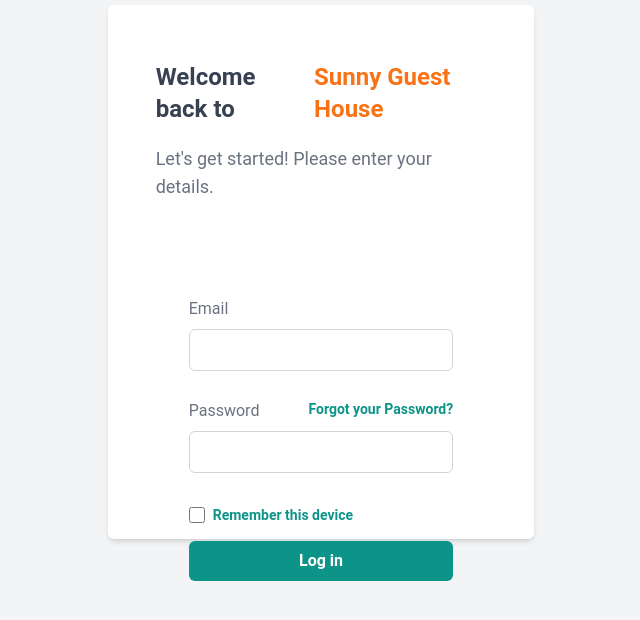
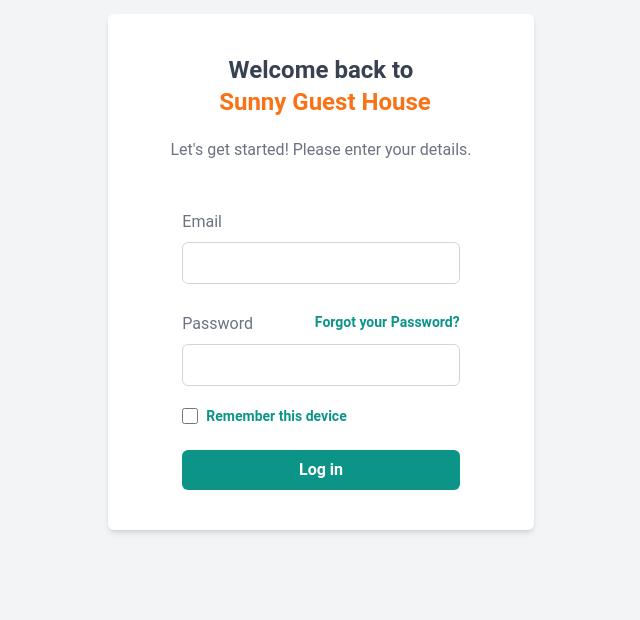
Before and after one commit to tandukar/Reservation-Management-System, a React (Vite) app in the folder client/: page /login in a window 1280 px wide. Shown: the part 128-748 px from the top of the page, without its empty margins (319-959 px from the left). Built offline with nearby package versions, Linux system fonts and the light colour scheme.

Commit message:
fixing login

```diff
--- a/client/index.html
+++ b/client/index.html
@@ -3,7 +3,7 @@
 
 <head>
     <meta charset="UTF-8" />
-    <link rel="icon" type="image/svg+xml" href="/vite.svg" />
+    <link rel="icon" href="/SGHlogo.png" />
     <meta name="viewport" content="width=device-width, initial-scale=1.0" />
     <title>Sunny Guest House</title>
 </head>
--- a/client/src/components/pages/auth/Login.jsx
+++ b/client/src/components/pages/auth/Login.jsx
@@ -13,20 +13,21 @@ const Login = () => {
   const onSubmit = (data) => console.log(data);
 
   return (
-    <div className="bg-gray-100 h-screen flex justify-center items-center">
-      <div className="bg-white w-90 md:w-2/6 h-4/6 rounded-md shadow-md p-12">
-        <div className="text-left flex flex-col md:flex-row items-center mt-2">
-          <p className="font-bold text-gray-700 text-2xl">Welcome back to</p>
+    <div className="bg-gray-100 min-h-screen flex justify-center items-center">
+    <div className="bg-white w-80 md:w-1/3 h-auto rounded-md shadow-md p-5 md:p-10">
+      <div className="text-left flex flex-col items-center">
+        <p className="font-semibold text-gray-700 text-2xl">Welcome back to</p>
         <h1 className="text-2xl font-bold text-orange-500 ml-2">
           Sunny Guest House
         </h1>
-        </div>
-        <p className="text-gray-500 text-lg mt-5">
+        <p className="text-gray-500 text-md mt-5">
         Let's get started! Please enter your details.
       </p>
+      </div>
+
       <form
         onSubmit={handleSubmit(onSubmit)}
-          className="flex flex-col justify-center items-center mt-20 md:mt-24 mx-auto md:w-4/5"
+        className="flex flex-col justify-center items-center  mt-8 md:mt-12 mx-auto md:w-4/5"
       >
         <div className="w-full text-left">
           <div className="flex flex-col">
@@ -42,15 +43,12 @@ const Login = () => {
                   required: "*Email is required",
                 })}
               />
-                {/* {errors.email && (
-                  <p className="text-red-500 mt-1">{errors.email.message}</p>
-                )} */}
             </div>
           </div>
 
-            <div className="flex justify-between mt-6">
+          <div className="flex justify-between mt-4 md:mt-6">
             <label className="text-gray-500 text-left ">Password</label>
-              <a onClick={ ()=>{navigate('/send-otp')}}  className="text-teal-600 text-sm font-semibold cursor-pointer">
+            <a onClick={() => {navigate('/send-otp')}} className="text-teal-600 text-sm font-semibold cursor-pointer">
               Forgot your Password?
             </a>
           </div>
@@ -58,17 +56,14 @@ const Login = () => {
             type="password"
             name="password"
             id="password"
-              className="w-full border border-gray-300 rounded-md px-4 py-2  mb-2 mt-2 focus:outline-none focus:ring-2 focus:ring-teal-600 focus:border-transparent"
+            className="w-full border border-gray-300 rounded-md px-4 py-2  mb-1 mt-2 focus:outline-none focus:ring-2 focus:ring-teal-600 focus:border-transparent"
             error={errors.password ? true : false}
             {...register("password", {
               required: "*Password is required",
             })}
           />
-            {/* {errors.password && (
-              <p className="text-red-500">{errors.password.message}</p>
-            )} */}
 
-            <label className="text-left flex items-center mt-6 cursor-pointer">
+          <label className="text-left flex items-center mt-4 cursor-pointer">
             <input type="checkbox" className="form-checkbox h-4 w-4" />
             <span className="ml-2 text-sm font-semibold text-teal-600 cursor-pointer">
               Remember this device
@@ -78,14 +73,14 @@ const Login = () => {
 
         <button
           type="submit"
-            className="bg-teal-600 font-bold hover:bg-teal-600 text-white w-full px-4 py-2 mt-4  rounded-md focus:ring-2 focus:ring-teal-700 ring-offset-2 outline-none focus:bg-teal-700 focus:shadow-lg"
-
+          className="bg-teal-600 font-bold hover:bg-teal-600 text-white w-full px-4 py-2 mt-6 rounded-md focus:ring-2 focus:ring-teal-700 ring-offset-2 outline-none focus:bg-teal-700 focus:shadow-lg"
         >
           Log in
         </button>
       </form>
     </div>
   </div>
+
   );
 };
 
```
Also changed, not shown: client/public/SGHlogo.png (added). Lines whose indentation alone changed are shown as unchanged.
